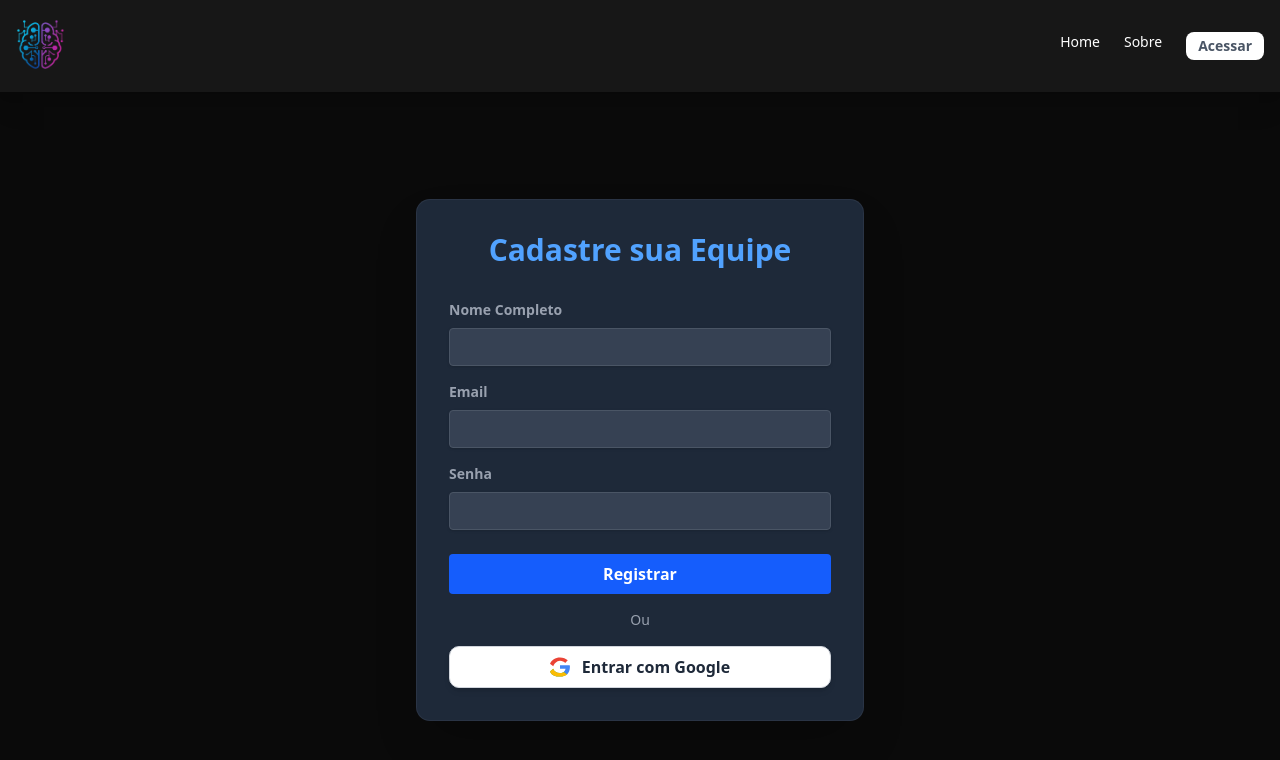
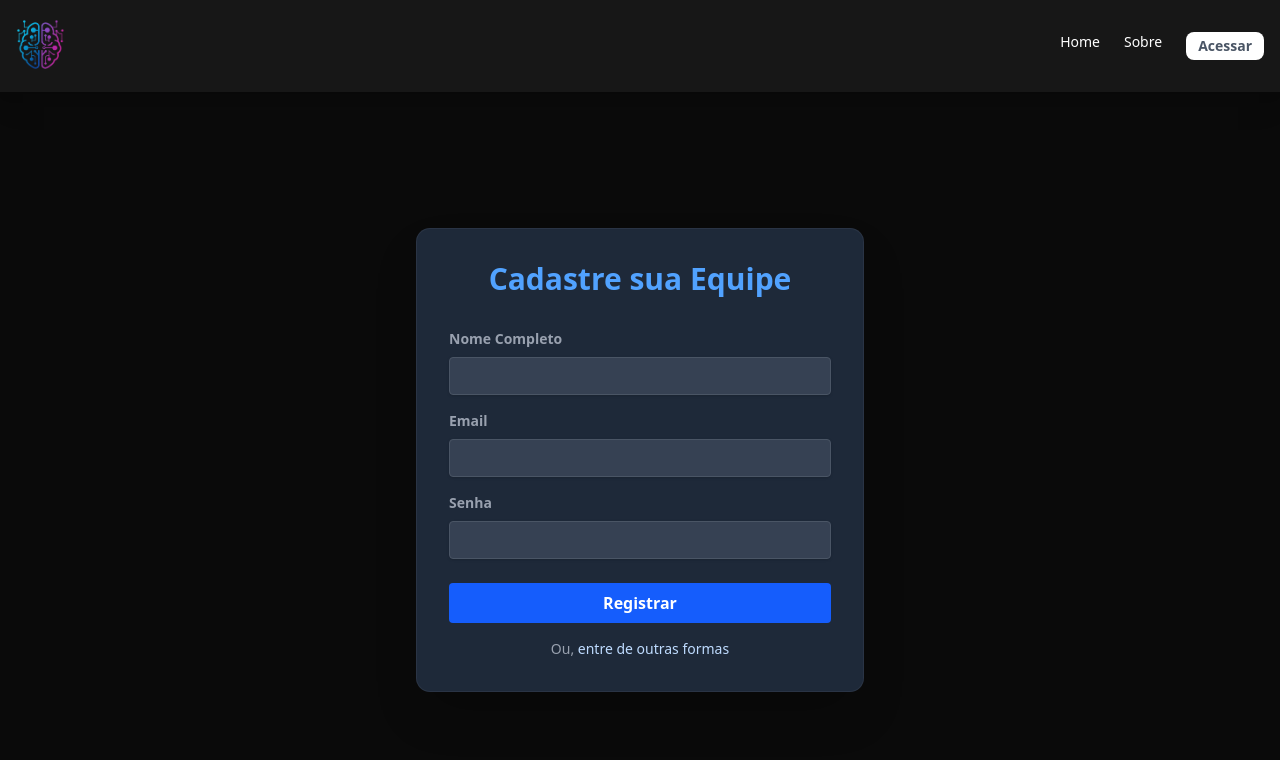
Before and after one commit to viniciussouza429/squadra, a Next.js app: page /register in a window 1280 px wide. Shown: the top 760 px of the page. Built offline with nearby package versions, Linux system fonts and the light colour scheme.

Commit message:
ALTERAÇOES METODOS DE LOGIN E CADASTRO

```diff
--- a/src/components/RegisterForm.tsx
+++ b/src/components/RegisterForm.tsx
@@ -6,6 +6,7 @@ import { useState } from "react";
 import { RegisterPayload } from "@/types/auth"; // Importa a interface que você definiu
 import { useRouter } from "next/navigation";
 import GoogleSignInButton from "./GoogleSignInButton";
+import Link from "next/link";
 
 function RegisterForm() {
   // Estado único para os dados do formulário (tipado!)
@@ -161,8 +162,15 @@ function RegisterForm() {
           {mensagem}
         </p>
       )}
-      <p className="text-center text-sm text-gray-400 mt-4">Ou</p>
-      <GoogleSignInButton />
+      <p className="text-center text-sm text-gray-400 mt-4">
+        Ou,{" "}
+        <Link
+          href="/login"
+          className="text-fg-brand hover:underline text-blue-200"
+        >
+          entre de outras formas
+        </Link>
+      </p>
     </form>
   );
 }
```
